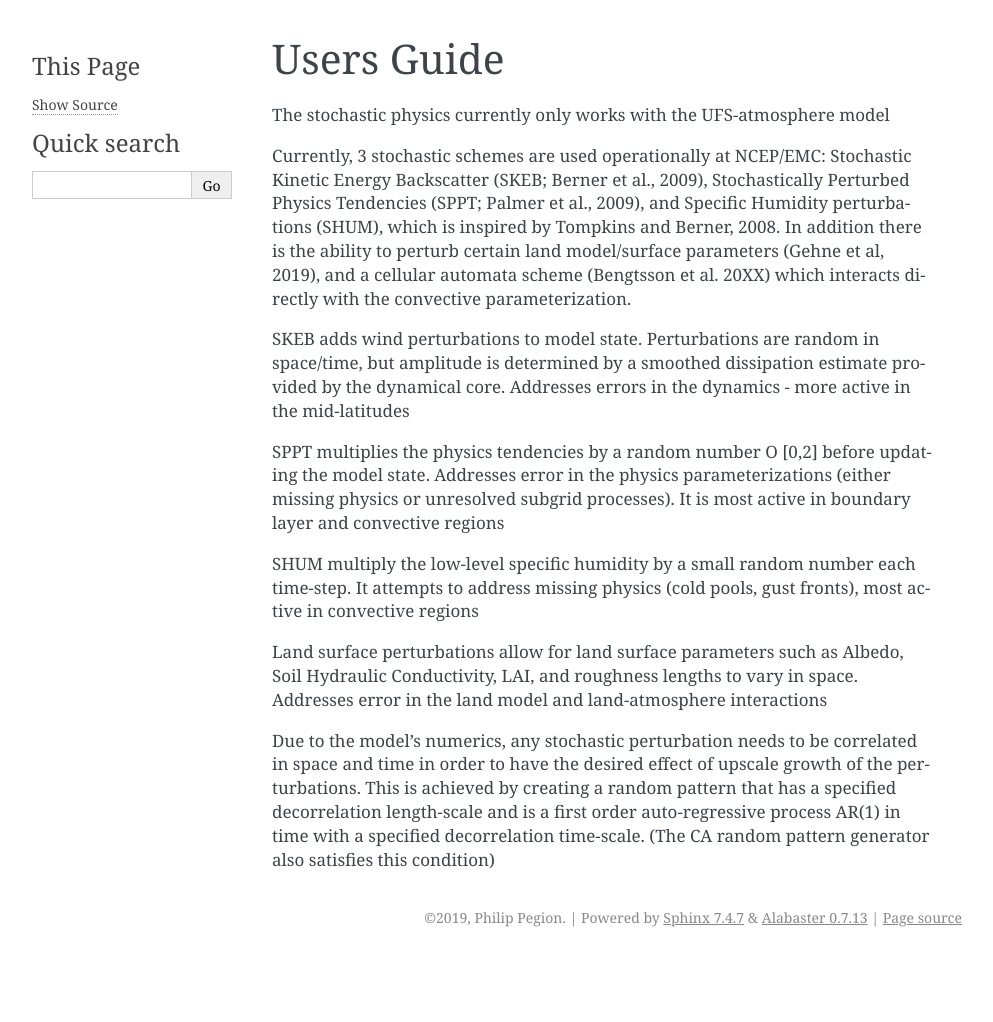
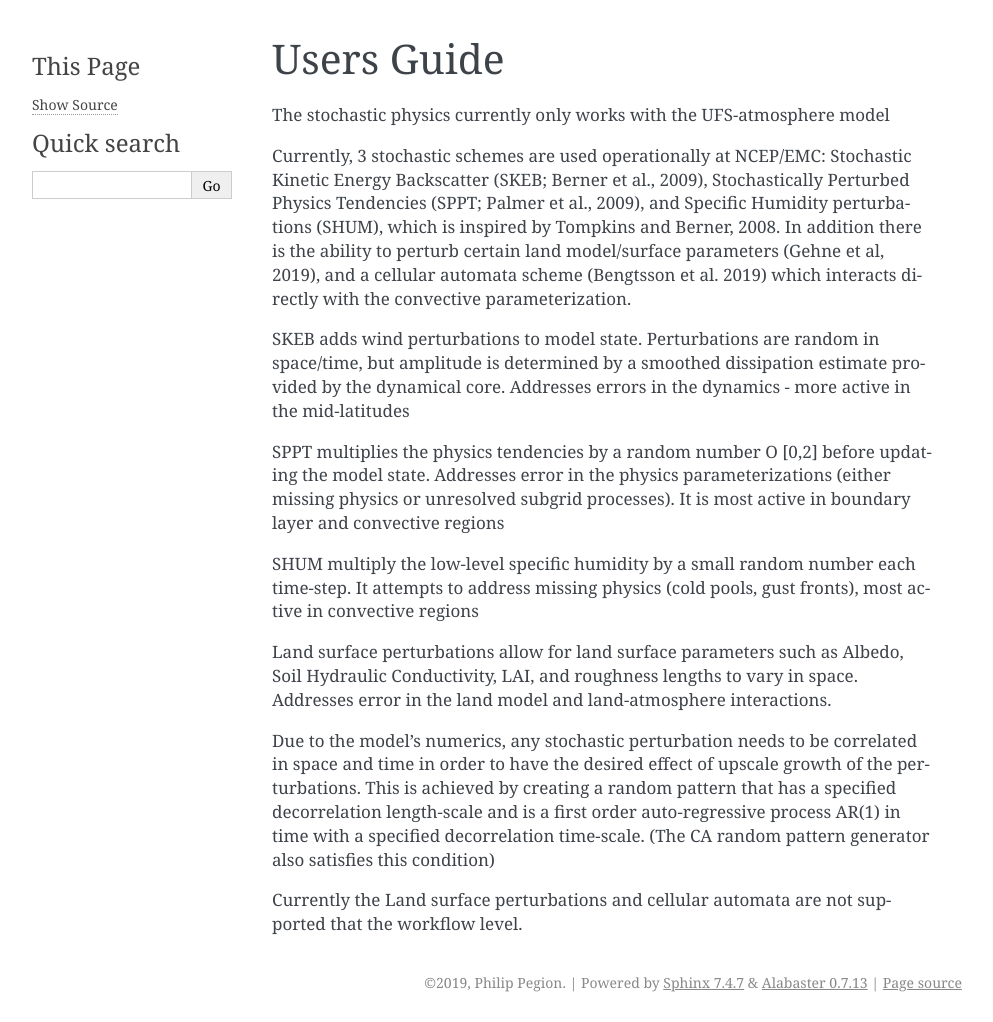
Before and after one commit to NOAA-PSL/stochastic_physics, a Sphinx documentation site: the page built from docs/source/users_guide.rst, in a window 1280 px wide. Shown: the whole page, without its empty margins (148-1141 px from the left). Built offline with Sphinx 7.4.7, drawn with Linux system fonts in a browser that asks for light colours; before the commit the page ends 957 px from its top, so only the background shows below that.

Commit message:
Update users_guide.rst

```diff
--- a/docs/source/users_guide.rst
+++ b/docs/source/users_guide.rst
@@ -2,7 +2,7 @@ Users Guide
 ==================================================
 The stochastic physics currently only works with the UFS-atmosphere model
 
-Currently, 3 stochastic schemes are used operationally at NCEP/EMC: Stochastic Kinetic Energy Backscatter (SKEB; Berner et al., 2009), Stochastically Perturbed Physics Tendencies (SPPT; Palmer et al., 2009), and Specific Humidity perturbations (SHUM), which is inspired by Tompkins and Berner, 2008. In addition there is the ability to perturb certain land model/surface parameters (Gehne et al, 2019), and a cellular automata scheme (Bengtsson et al. 20XX) which interacts directly with the convective parameterization.
+Currently, 3 stochastic schemes are used operationally at NCEP/EMC: Stochastic Kinetic Energy Backscatter (SKEB; Berner et al., 2009), Stochastically Perturbed Physics Tendencies (SPPT; Palmer et al., 2009), and Specific Humidity perturbations (SHUM), which is inspired by Tompkins and Berner, 2008. In addition there is the ability to perturb certain land model/surface parameters (Gehne et al, 2019), and a cellular automata scheme (Bengtsson et al. 2019) which interacts directly with the convective parameterization.
 
 SKEB adds wind perturbations to model state.  Perturbations are random in space/time, but amplitude is determined by a smoothed dissipation estimate provided by the dynamical core.
 Addresses errors in the dynamics  - more active in the mid-latitudes
@@ -11,6 +11,8 @@ SPPT multiplies the physics tendencies by a random number O [0,2] before updatin
 
 SHUM multiply the low-level specific humidity by a small random number each time-step. It attempts to address missing physics (cold pools, gust fronts), most active in convective regions
 
-Land surface perturbations allow for land surface parameters such as Albedo, Soil Hydraulic Conductivity, LAI, and roughness lengths to vary in space. Addresses error in the land model and land-atmosphere interactions
+Land surface perturbations allow for land surface parameters such as Albedo, Soil Hydraulic Conductivity, LAI, and roughness lengths to vary in space. Addresses error in the land model and land-atmosphere interactions.
 
 Due to the model’s numerics, any stochastic perturbation needs to be correlated in space and time in order to have the desired effect of upscale growth of the perturbations. This is achieved by creating a random pattern that has a specified decorrelation length-scale and is a first order auto-regressive process AR(1) in time with a specified decorrelation time-scale.  (The CA random pattern generator also satisfies this condition)
+
+Currently the Land surface perturbations and cellular automata are not supported that the workflow level.
```
